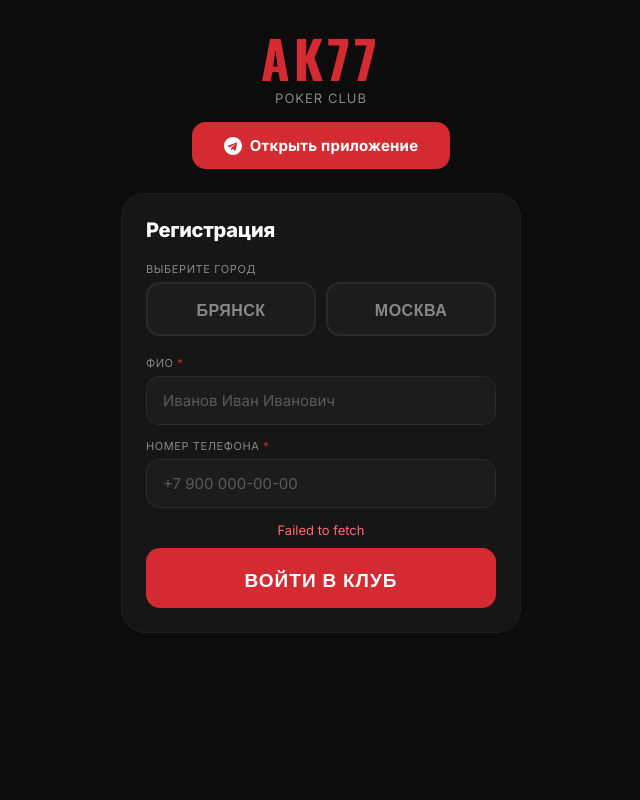
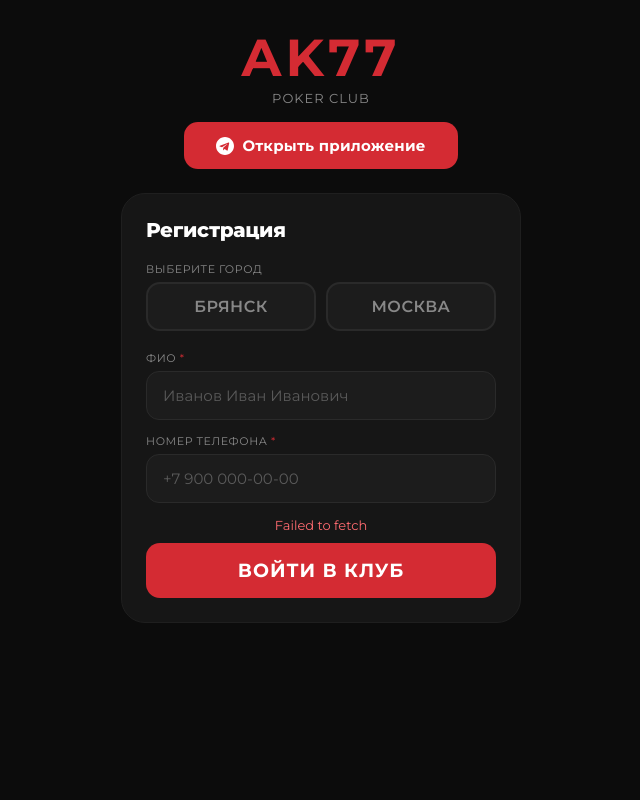
Before and after one commit to hikkamuru/pokerbotak77, a Python web app: template mini_app/templates/index.html in a window 1280 px wide. Shown: the whole page, without its empty margins (319-959 px from the left). Run offline with Jinja, Linux system fonts and the light colour scheme; the template is opened without the code that fills it, so the values that code supplies are empty; some libraries are stand-ins or nearby versions.

Commit message:
Fix bot inline button, global font→Montserrat, collapsible achievements
- bot.py: switch from ReplyKeyboardMarkup to InlineKeyboardMarkup so the
  'Открыть клуб AK77' button is permanently attached to the welcome message
- index.html: replace all Oswald+Inter with Montserrat throughout the app
- Remove KO-related achievements (ko1, ko10) as requested
- Add collapse/expand toggle button on achievements section header

Co-Authored-By: Claude Sonnet 4.6 <noreply@anthropic.com>

```diff
--- a/mini_app/templates/index.html
+++ b/mini_app/templates/index.html
@@ -5,7 +5,7 @@
 <meta name="viewport" content="width=device-width,initial-scale=1,maximum-scale=1,user-scalable=no">
 <title>AK77 Poker Club</title>
 <script src="https://telegram.org/js/telegram-web-app.js"></script>
-<link href="https://fonts.googleapis.com/css2?family=Oswald:wght@400;500;600;700&family=Inter:wght@400;500;600;700;800;900&display=swap" rel="stylesheet">
+<link href="https://fonts.googleapis.com/css2?family=Montserrat:wght@400;500;600;700;800;900&display=swap" rel="stylesheet">
 <style>
 /* ── VARIABLES ─────────────────────────────────────── */
 :root{
@@ -20,9 +20,9 @@
 
 /* ── RESET ─────────────────────────────────────────── */
 *{margin:0;padding:0;box-sizing:border-box;-webkit-tap-highlight-color:transparent}
-html,body{height:100%;background:var(--bg);color:var(--text);font-family:'Inter',sans-serif;overflow:hidden}
-button{font-family:'Inter',sans-serif;cursor:pointer;border:none;outline:none;background:none}
-input{font-family:'Inter',sans-serif;outline:none}
+html,body{height:100%;background:var(--bg);color:var(--text);font-family:'Montserrat',sans-serif;overflow:hidden}
+button{font-family:'Montserrat',sans-serif;cursor:pointer;border:none;outline:none;background:none}
+input{font-family:'Montserrat',sans-serif;outline:none}
 img{display:block}
 
 /* ── SCREENS ────────────────────────────────────────── */
@@ -156,7 +156,7 @@ img{display:block}
 .open-app-btn{
   display:inline-flex;align-items:center;gap:8px;
   background:var(--red);color:#fff;padding:14px 32px;
-  border-radius:14px;font-family:'Inter',sans-serif;
+  border-radius:14px;font-family:'Montserrat',sans-serif;
   font-size:15px;font-weight:700;letter-spacing:.2px;
   text-decoration:none;margin-top:16px;
   transition:background .2s;border:none;cursor:pointer;
@@ -191,7 +191,7 @@ img{display:block}
 #screen-reg::-webkit-scrollbar{display:none}
 
 .reg-logo-wrap{display:flex;flex-direction:column;align-items:center;padding:32px 24px 24px}
-.reg-logo{font-family:'Oswald',sans-serif;font-size:52px;font-weight:700;color:var(--red);letter-spacing:4px;line-height:1}
+.reg-logo{font-family:'Montserrat',sans-serif;font-size:52px;font-weight:700;color:var(--red);letter-spacing:4px;line-height:1}
 .reg-tagline{font-size:13px;color:var(--muted2);letter-spacing:1px;text-transform:uppercase;margin-top:6px}
 
 .reg-card{
@@ -199,14 +199,14 @@ img{display:block}
   background:var(--card);border:1px solid var(--border);
   border-radius:24px;padding:24px;
 }
-.reg-card-title{font-family:'Inter',sans-serif;font-size:20px;font-weight:800;color:#fff;margin-bottom:20px;letter-spacing:-.3px}
+.reg-card-title{font-family:'Montserrat',sans-serif;font-size:20px;font-weight:800;color:#fff;margin-bottom:20px;letter-spacing:-.3px}
 
 /* City pills */
 .city-row{display:flex;gap:10px;margin-bottom:20px}
 .city-pill{
   flex:1;padding:13px 8px;border-radius:14px;
   background:var(--card2);border:2px solid var(--border2);
-  font-family:'Oswald',sans-serif;font-size:16px;font-weight:600;
+  font-family:'Montserrat',sans-serif;font-size:16px;font-weight:600;
   text-transform:uppercase;color:var(--muted2);letter-spacing:.5px;
   transition:all .2s;text-align:center;
 }
@@ -226,7 +226,7 @@ img{display:block}
 .reg-submit{
   width:100%;padding:16px;border-radius:14px;
   background:var(--red);color:#fff;border:none;
-  font-family:'Oswald',sans-serif;font-size:19px;font-weight:700;
+  font-family:'Montserrat',sans-serif;font-size:19px;font-weight:700;
   text-transform:uppercase;letter-spacing:1px;
   transition:background .2s;margin-top:4px;
 }
@@ -1305,7 +1309,7 @@ async function loadProfile() {
   if (p.is_admin) {
     ab.innerHTML = `
       <div class="admin-title-row">
-        <div style="font-family:'Oswald',sans-serif;font-size:18px;font-weight:700;color:var(--red);text-transform:uppercase">Панель администратора</div>
+        <div style="font-family:'Montserrat',sans-serif;font-size:18px;font-weight:700;color:var(--red);text-transform:uppercase">Панель администратора</div>
         <span class="admin-badge">Admin</span>
       </div>
       <div class="admin-sgrid" id="admin-sgrid">
@@ -1404,22 +1408,46 @@ function openApp() {
 
 // ══ ACHIEVEMENTS ═════════════════════════════════════════════════════════════
 const ACHIEVEMENTS = [
-  { id:'welcome',   icon:'🎰', title:'Добро пожаловать!',     desc:'Вступить в AK77 Poker Club',          check: m => true },
-  { id:'first',     icon:'🃏', title:'Первая раздача',         desc:'Сыграть первый турнир',               check: m => (m.games_count||0) >= 1 },
-  { id:'active',    icon:'🏅', title:'Активный игрок',         desc:'Сыграть 5 турниров',                  check: m => (m.games_count||0) >= 5 },
-  { id:'veteran',   icon:'👑', title:'Ветеран клуба',          desc:'Сыграть 10 турниров',                 check: m => (m.games_count||0) >= 10 },
-  { id:'champion',  icon:'🥇', title:'Победитель',             desc:'Занять 1-е место в турнире',          check: m => (m.wins_count||0) >= 1 },
-  { id:'triple',    icon:'🏆', title:'Трёхкратный чемпион',    desc:'Одержать 3 победы',                   check: m => (m.wins_count||0) >= 3 },
-  { id:'ko1',       icon:'💥', title:'Первый нок',             desc:'Выбить первого соперника',            check: m => (m.knockouts||0) >= 1 },
-  { id:'ko10',      icon:'🔫', title:'Охотник',                desc:'Сделать 10 ноков',                    check: m => (m.knockouts||0) >= 10 },
-  { id:'rating50',  icon:'⭐', title:'Рейтинговый игрок',      desc:'Набрать 50 рейтинговых очков',        check: m => (m.rating||0) >= 50 },
-  { id:'legend',    icon:'🌟', title:'Легенда AK77',           desc:'Набрать 200 рейтинговых очков',       check: m => (m.rating||0) >= 200 },
+  { id:'welcome',   icon:'🎰', title:'Добро пожаловать!',     desc:'Вступить в AK77 Poker Club',     check: m => true },
+  { id:'first',     icon:'🃏', title:'Первая раздача',         desc:'Сыграть первый турнир',          check: m => (m.games_count||0) >= 1 },
+  { id:'active',    icon:'🏅', title:'Активный игрок',         desc:'Сыграть 5 турниров',             check: m => (m.games_count||0) >= 5 },
+  { id:'veteran',   icon:'👑', title:'Ветеран клуба',          desc:'Сыграть 10 турниров',            check: m => (m.games_count||0) >= 10 },
+  { id:'champion',  icon:'🥇', title:'Победитель',             desc:'Занять 1-е место в турнире',     check: m => (m.wins_count||0) >= 1 },
+  { id:'triple',    icon:'🏆', title:'Трёхкратный чемпион',    desc:'Одержать 3 победы',              check: m => (m.wins_count||0) >= 3 },
+  { id:'rating50',  icon:'⭐', title:'Рейтинговый игрок',      desc:'Набрать 50 рейтинговых очков',   check: m => (m.rating||0) >= 50 },
+  { id:'legend',    icon:'🌟', title:'Легенда AK77',           desc:'Набрать 200 рейтинговых очков',  check: m => (m.rating||0) >= 200 },
 ];
+
+let achCollapsed = false;
+
+function toggleAchievements() {
+  achCollapsed = !achCollapsed;
+  const grid = document.getElementById('ach-grid');
+  const btn  = document.getElementById('ach-toggle');
+  if (!grid || !btn) return;
+  grid.style.display = achCollapsed ? 'none' : 'grid';
+  btn.textContent    = achCollapsed ? '▼ Показать' : '▲ Скрыть';
+}
 
 function renderAchievements(m) {
   const el = document.getElementById('ach-grid');
   if (!el) return;
   const earned = ACHIEVEMENTS.filter(a => a.check(m)).length;
+
+  // Update header with counter and toggle button
+  const titleEl = document.getElementById('ach-title-row');
+  if (titleEl) {
+    titleEl.innerHTML = `
+      <svg width="16" height="16" fill="none" stroke="currentColor" stroke-width="2" viewBox="0 0 24 24"><path d="M12 2l3.09 6.26L22 9.27l-5 4.87 1.18 6.88L12 17.77l-6.18 3.25L7 14.14 2 9.27l6.91-1.01L12 2z"/></svg>
+      Достижения
+      <span style="font-size:11px;color:var(--muted2);font-weight:500;text-transform:none;margin-left:4px">${earned}/${ACHIEVEMENTS.length}</span>
+      <button id="ach-toggle" onclick="toggleAchievements()"
+        style="margin-left:auto;font-size:11px;color:var(--muted2);background:var(--card2);border:1px solid var(--border2);border-radius:8px;padding:3px 10px;cursor:pointer;">
+        ${achCollapsed ? '▼ Показать' : '▲ Скрыть'}
+      </button>`;
+  }
+
+  el.style.display = achCollapsed ? 'none' : 'grid';
   el.innerHTML = ACHIEVEMENTS.map(a => {
     const ok = a.check(m);
     return `<div class="ach-card ${ok ? 'earned' : 'locked'}">
@@ -1429,10 +1457,6 @@ function renderAchievements(m) {
       <div class="ach-desc">${a.desc}</div>
     </div>`;
   }).join('');
-  // Show earned count in the section title
-  const title = document.querySelector('#ach-grid')?.previousElementSibling;
-  if (title) title.querySelector?.('svg')?.insertAdjacentHTML?.('afterend',
-    `<span style="font-size:11px;color:var(--muted2);font-family:'Inter',sans-serif;font-weight:500;text-transform:none;margin-left:4px">${earned}/${ACHIEVEMENTS.length}</span>`);
 }
 
 // ══ SUPPORT & ABOUT ══════════════════════════════════════════════════════════
```
Also changed, not shown: other parts of mini_app/templates/index.html (+28 -24 lines), bot.py (+6 -6 lines).
